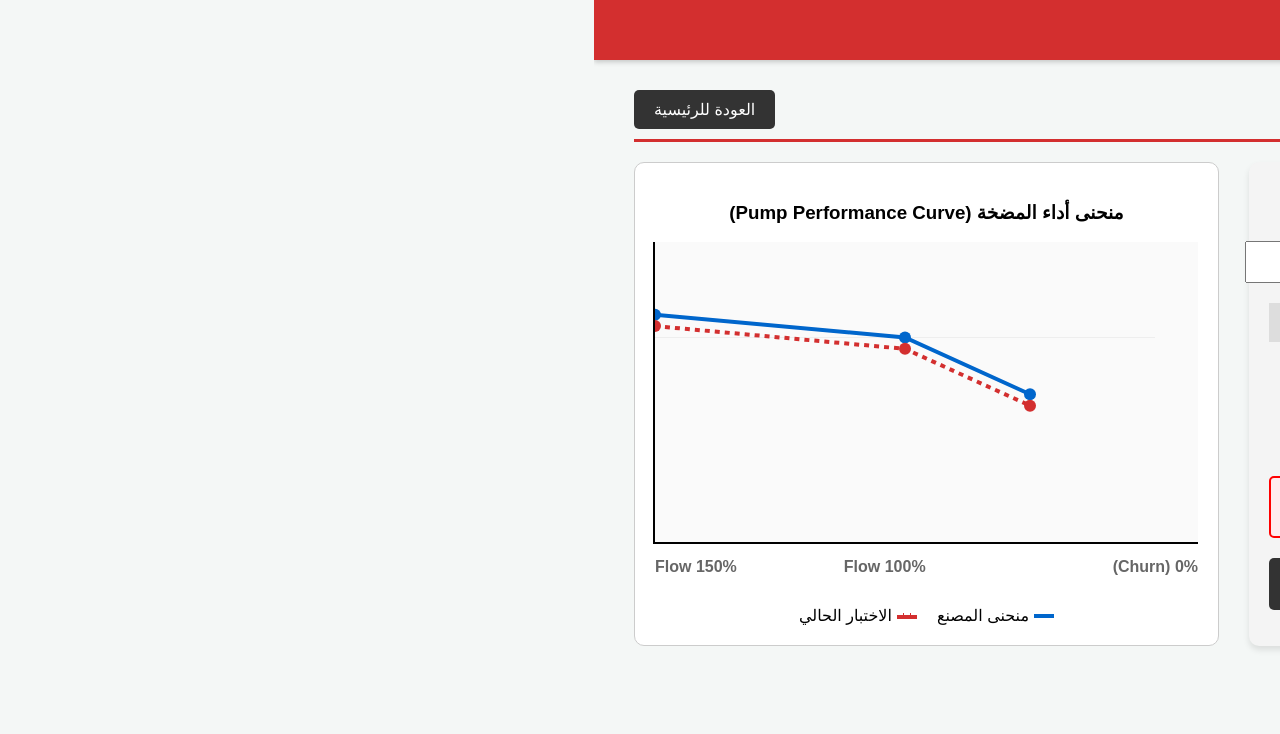
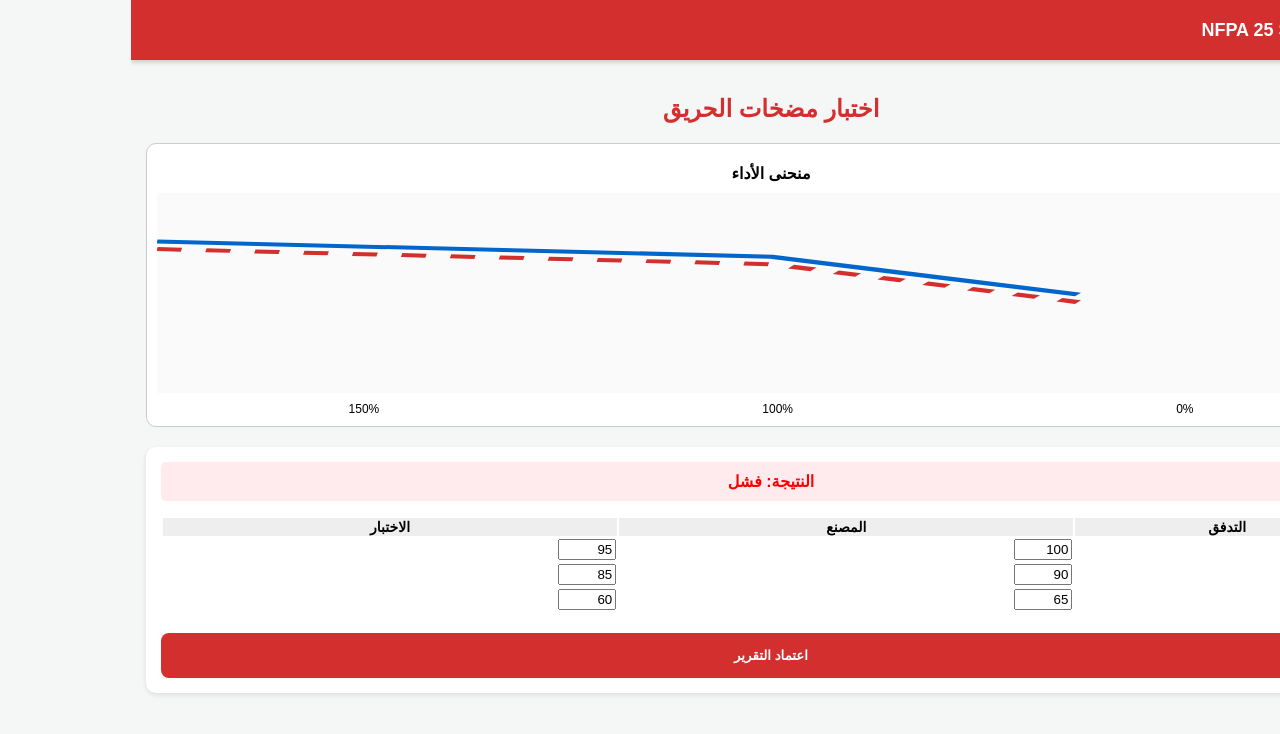
Before and after one commit to rootaipro-svg/nfpa-core2, a Next.js app: page /pump-test in a window 1280 px wide. Shown: the top 734 px of the page. Built offline with nearby package versions, Linux system fonts and the light colour scheme.

Commit message:
Update page.tsx

```diff
--- a/app/pump-test/page.tsx
+++ b/app/pump-test/page.tsx
@@ -4,146 +4,62 @@ import { createClient } from '@supabase/supabase-js';
 import Link from 'next/link';
 
 export default function PumpTestRoom() {
-    const [pumpName, setPumpName] = useState('مضخة الحريق الرئيسية P-01');
+    // ... (نفس الإعدادات السابقة) ...
+    const [pumpName, setPumpName] = useState('مضخة الحريق P-01');
     const [loading, setLoading] = useState(false);
-
-    // قراءات المصنع (Factory Curve)
-    const [f0, setF0] = useState(100);
-    const [f100, setF100] = useState(90);
-    const [f150, setF150] = useState(65);
-
-    // قراءات الاختبار الميداني (Field Test Curve)
-    const [t0, setT0] = useState(95);
-    const [t100, setT100] = useState(85);
-    const [t150, setT150] = useState(60);
-
-    // تقييم آلي لحالة المضخة (لا يجب أن يقل الاختبار عن 95% من المصنع)
+    const [f0, setF0] = useState(100); const [f100, setF100] = useState(90); const [f150, setF150] = useState(65);
+    const [t0, setT0] = useState(95); const [t100, setT100] = useState(85); const [t150, setT150] = useState(60);
     const isPass = t100 >= (f100 * 0.95) && t150 >= (f150 * 0.95);
 
     const handleSaveTest = async (e: any) => {
         e.preventDefault();
         setLoading(true);
-
-        const supabaseUrl = 'https://uysfhchahbayozbisppy.supabase.co';
-        const supabaseKey = 'sb_publishable_T03nYMwpGp1uXXTPLqx_1Q_JnzMuqML';
-
-        try {
-            const supabase = createClient(supabaseUrl, supabaseKey);
-            const { error } = await supabase.from('pump_tests').insert([{
-                pump_name: pumpName,
-                factory_0: f0, factory_100: f100, factory_150: f150,
-                test_0: t0, test_100: t100, test_150: t150
-            }]);
-
-            if (error) throw error;
-            alert("تم حفظ شهادة اختبار المضخة بنجاح!");
-        } catch (err: any) {
-            alert("خطأ في الحفظ: تأكد من جدول pump_tests " + err.message);
-        }
+        const supabase = createClient('https://uysfhchahbayozbisppy.supabase.co', 'sb_publishable_T03nYMwpGp1uXXTPLqx_1Q_JnzMuqML');
+        const { error } = await supabase.from('pump_tests').insert([{ pump_name: pumpName, factory_0: f0, factory_100: f100, factory_150: f150, test_0: t0, test_100: t100, test_150: t150 }]);
+        if (!error) alert("تم الحفظ!");
         setLoading(false);
     };
 
-    // حسابات الرسم البياني (SVG)
     const maxPressure = Math.max(f0, t0, 100) + 10;
     const calcY = (val: number) => 300 - ((val / maxPressure) * 250);
 
     return (
-        <div style={{ padding: '30px', fontFamily: 'Arial', direction: 'rtl', maxWidth: '1200px', margin: 'auto' }}>
-            <div style={{ display: 'flex', justifyContent: 'space-between', borderBottom: '3px solid #d32f2f', paddingBottom: '10px', marginBottom: '20px' }}>
-                <h1 style={{ color: '#d32f2f', margin: 0 }}>غرفة اختبار مضخات الحريق (NFPA 25)</h1>
-                <Link href="/" style={{ padding: '10px 20px', background: '#333', color: 'white', borderRadius: '5px', textDecoration: 'none' }}>العودة للرئيسية</Link>
-            </div>
+        <div style={{ padding: '15px', direction: 'rtl' }}>
+            <h2 style={{ color: '#d32f2f', textAlign: 'center' }}>اختبار مضخات الحريق</h2>
 
-            <div style={{ display: 'grid', gridTemplateColumns: '1fr 1fr', gap: '30px' }}>
+            {/* استخدام Flex-wrap لجعل العناصر تترتب تحت بعضها في الجوال */}
+            <div style={{ display: 'flex', flexDirection: 'column', gap: '20px' }}>
 
-                {/* لوحة إدخال القراءات */}
-                <div style={{ background: '#f4f4f4', padding: '20px', borderRadius: '10px', boxShadow: '0 4px 6px rgba(0,0,0,0.1)' }}>
-                    <h3>إدخال البيانات الميدانية</h3>
-                    <input value={pumpName} onChange={e => setPumpName(e.target.value)} style={{ width: '100%', padding: '10px', marginBottom: '20px', fontSize: '16px' }} />
+                {/* الرسم البياني أولاً في الجوال ليكون واضحاً */}
+                <div style={{ background: '#fff', padding: '10px', borderRadius: '10px', border: '1px solid #ccc' }}>
+                    <h4 style={{ textAlign: 'center', margin: '10px 0' }}>منحنى الأداء</h4>
+                    <svg width="100%" height="200" viewBox="0 0 500 300" preserveAspectRatio="none" style={{ background: '#fafafa' }}>
+                        <polyline points={`0,${calcY(f0)} 250,${calcY(f100)} 375,${calcY(f150)}`} fill="none" stroke="#0066cc" strokeWidth="6" />
+                        <polyline points={`0,${calcY(t0)} 250,${calcY(t100)} 375,${calcY(t150)}`} fill="none" stroke="#d32f2f" strokeWidth="6" strokeDasharray="10,10" />
+                    </svg>
+                    <div style={{ display: 'flex', justifyContent: 'space-around', fontSize: '12px', marginTop: '5px' }}>
+                        <span>0%</span><span>100%</span><span>150%</span>
+                    </div>
+                </div>
 
-                    <table style={{ width: '100%', textAlign: 'center', borderCollapse: 'collapse', marginBottom: '20px' }}>
-                        <thead>
-                            <tr style={{ background: '#ddd' }}>
-                                <th style={{ padding: '10px' }}>التدفق (Flow)</th>
-                                <th style={{ padding: '10px', color: '#0066cc' }}>ضغط المصنع (PSI)</th>
-                                <th style={{ padding: '10px', color: '#d32f2f' }}>الاختبار الحالي (PSI)</th>
-                            </tr>
-                        </thead>
-                        <tbody>
-                            <tr>
-                                <td style={{ padding: '10px', fontWeight: 'bold' }}>0% (Churn)</td>
-                                <td><input type="number" value={f0} onChange={e => setF0(Number(e.target.value))} style={{ width: '80px', padding: '5px' }}/></td>
-                                <td><input type="number" value={t0} onChange={e => setT0(Number(e.target.value))} style={{ width: '80px', padding: '5px' }}/></td>
-                            </tr>
-                            <tr>
-                                <td style={{ padding: '10px', fontWeight: 'bold' }}>100% (Rated)</td>
-                                <td><input type="number" value={f100} onChange={e => setF100(Number(e.target.value))} style={{ width: '80px', padding: '5px' }}/></td>
-                                <td><input type="number" value={t100} onChange={e => setT100(Number(e.target.value))} style={{ width: '80px', padding: '5px' }}/></td>
-                            </tr>
-                            <tr>
-                                <td style={{ padding: '10px', fontWeight: 'bold' }}>150% (Overload)</td>
-                                <td><input type="number" value={f150} onChange={e => setF150(Number(e.target.value))} style={{ width: '80px', padding: '5px' }}/></td>
-                                <td><input type="number" value={t150} onChange={e => setT150(Number(e.target.value))} style={{ width: '80px', padding: '5px' }}/></td>
-                            </tr>
-                        </tbody>
-                    </table>
-
-                    <div style={{ padding: '15px', background: isPass ? '#e8f5e9' : '#ffebee', borderRadius: '5px', textAlign: 'center', border: `2px solid ${isPass ? 'green' : 'red'}` }}>
-                        <h2 style={{ margin: 0, color: isPass ? 'green' : 'red' }}>
-                            النتيجة: {isPass ? 'نجاح (Pass) ✔' : 'فشل (Fail) ✖ - هبوط الأداء أكثر من 5%'}
-                        </h2>
+                {/* جدول الإدخال */}
+                <div style={{ background: '#fff', padding: '15px', borderRadius: '10px', boxShadow: '0 2px 5px rgba(0,0,0,0.1)' }}>
+                    <div style={{ marginBottom: '15px', padding: '10px', background: isPass ? '#e8f5e9' : '#ffebee', borderRadius: '5px', textAlign: 'center' }}>
+                        <strong style={{ color: isPass ? 'green' : 'red' }}>النتيجة: {isPass ? 'ناجح' : 'فشل'}</strong>
                     </div>
 
-                    <button onClick={handleSaveTest} disabled={loading} style={{ width: '100%', padding: '15px', marginTop: '20px', background: '#333', color: 'white', border: 'none', borderRadius: '5px', fontSize: '18px', cursor: 'pointer' }}>
-                        {loading ? 'جاري حفظ الشهادة...' : 'اعتماد تقرير المضخة'}
-                    </button>
-                </div>
-
-                {/* شاشة العرض التفاعلية (الرسم البياني) */}
-                <div style={{ background: '#fff', padding: '20px', borderRadius: '10px', border: '1px solid #ccc', position: 'relative' }}>
-                    <h3 style={{ textAlign: 'center' }}>منحنى أداء المضخة (Pump Performance Curve)</h3>
-
-                    <svg width="100%" height="300" style={{ borderLeft: '2px solid #000', borderBottom: '2px solid #000', background: '#fafafa' }}>
-                        {/* خطوط الشبكة */}
-                        <line x1="0" y1={calcY(f100)} x2="500" y2={calcY(f100)} stroke="#eee" strokeWidth="1" />
-
-                        {/* منحنى المصنع (أزرق) */}
-                        <polyline
-                            points={`0,${calcY(f0)} 250,${calcY(f100)} 375,${calcY(f150)}`}
-                            fill="none" stroke="#0066cc" strokeWidth="4"
-                        />
-                        {/* منحنى الاختبار (أحمر) */}
-                        <polyline
-                            points={`0,${calcY(t0)} 250,${calcY(t100)} 375,${calcY(t150)}`}
-                            fill="none" stroke="#d32f2f" strokeWidth="4" strokeDasharray="5,5"
-                        />
-
-                        {/* النقاط */}
-                        <circle cx="0" cy={calcY(f0)} r="6" fill="#0066cc" />
-                        <circle cx="250" cy={calcY(f100)} r="6" fill="#0066cc" />
-                        <circle cx="375" cy={calcY(f150)} r="6" fill="#0066cc" />
-
-                        <circle cx="0" cy={calcY(t0)} r="6" fill="#d32f2f" />
-                        <circle cx="250" cy={calcY(t100)} r="6" fill="#d32f2f" />
-                        <circle cx="375" cy={calcY(t150)} r="6" fill="#d32f2f" />
-                    </svg>
-
-                    <div style={{ display: 'flex', justifyContent: 'space-between', padding: '10px 0', color: '#666', fontWeight: 'bold' }}>
-                        <span>0% (Churn)</span>
-                        <span style={{ marginLeft: '-80px' }}>100% Flow</span>
-                        <span>150% Flow</span>
+                    <div style={{ overflowX: 'auto' }}>
+                        <table style={{ width: '100%', fontSize: '14px' }}>
+                            <tr style={{ background: '#eee' }}><th>التدفق</th><th>المصنع</th><th>الاختبار</th></tr>
+                            <tr><td>0%</td><td><input type="number" value={f0} onChange={e=>setF0(Number(e.target.value))} style={{width:'50px'}}/></td><td><input type="number" value={t0} onChange={e=>setT0(Number(e.target.value))} style={{width:'50px'}}/></td></tr>
+                            <tr><td>100%</td><td><input type="number" value={f100} onChange={e=>setF100(Number(e.target.value))} style={{width:'50px'}}/></td><td><input type="number" value={t100} onChange={e=>setT100(Number(e.target.value))} style={{width:'50px'}}/></td></tr>
+                            <tr><td>150%</td><td><input type="number" value={f150} onChange={e=>setF150(Number(e.target.value))} style={{width:'50px'}}/></td><td><input type="number" value={t150} onChange={e=>setT150(Number(e.target.value))} style={{width:'50px'}}/></td></tr>
+                        </table>
                     </div>
 
-                    <div style={{ marginTop: '20px', display: 'flex', gap: '20px', justifyContent: 'center' }}>
-                        <div style={{ display: 'flex', alignItems: 'center', gap: '5px' }}>
-                            <div style={{ width: '20px', height: '4px', background: '#0066cc' }}></div>
-                            <span>منحنى المصنع</span>
-                        </div>
-                        <div style={{ display: 'flex', alignItems: 'center', gap: '5px' }}>
-                            <div style={{ width: '20px', height: '4px', background: '#d32f2f', borderTop: '2px dashed #fff' }}></div>
-                            <span>الاختبار الحالي</span>
-                        </div>
-                    </div>
+                    <button onClick={handleSaveTest} style={{ width: '100%', padding: '15px', marginTop: '20px', background: '#d32f2f', color: 'white', border: 'none', borderRadius: '8px', fontWeight: 'bold' }}>
+                        اعتماد التقرير
+                    </button>
                 </div>
 
             </div>
```
